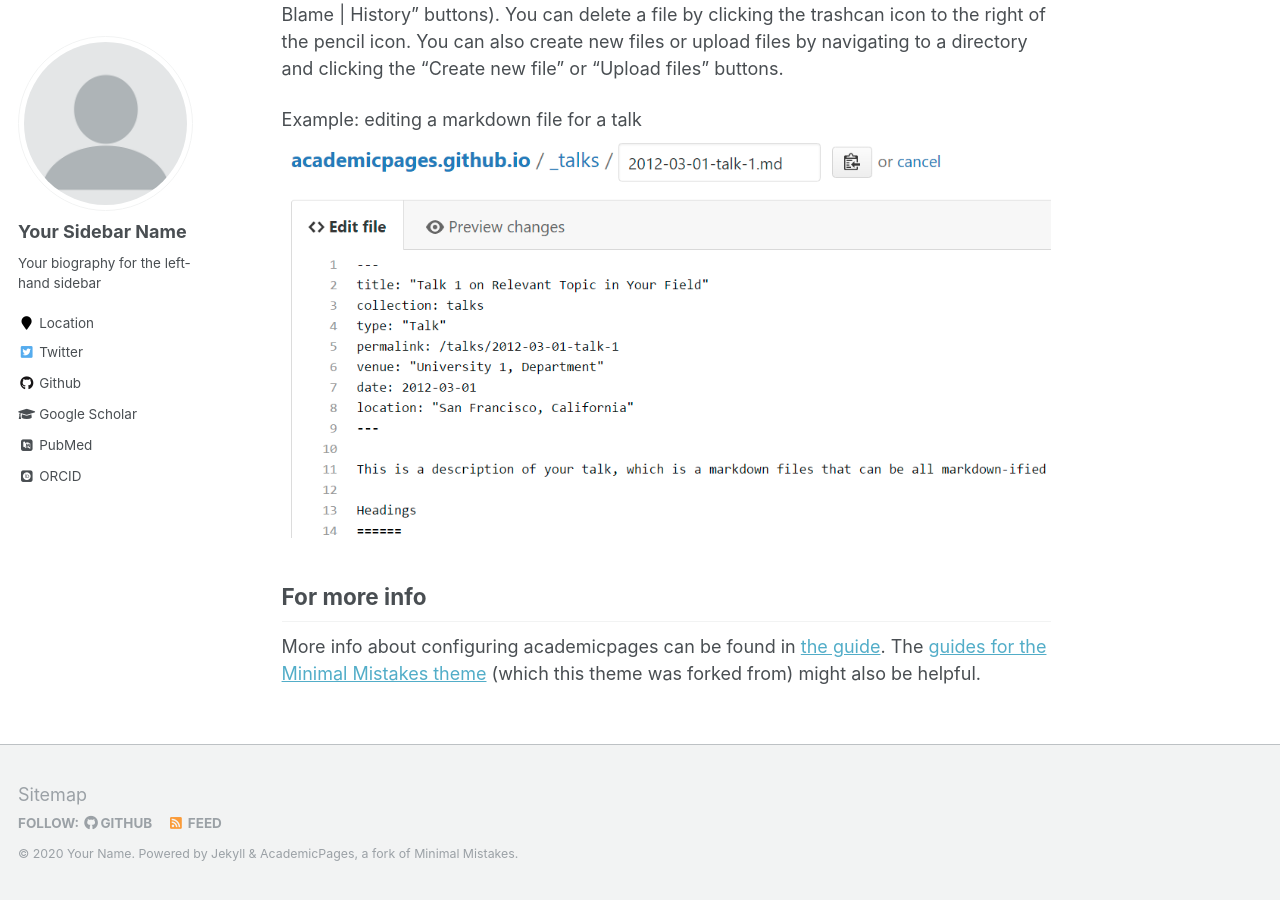
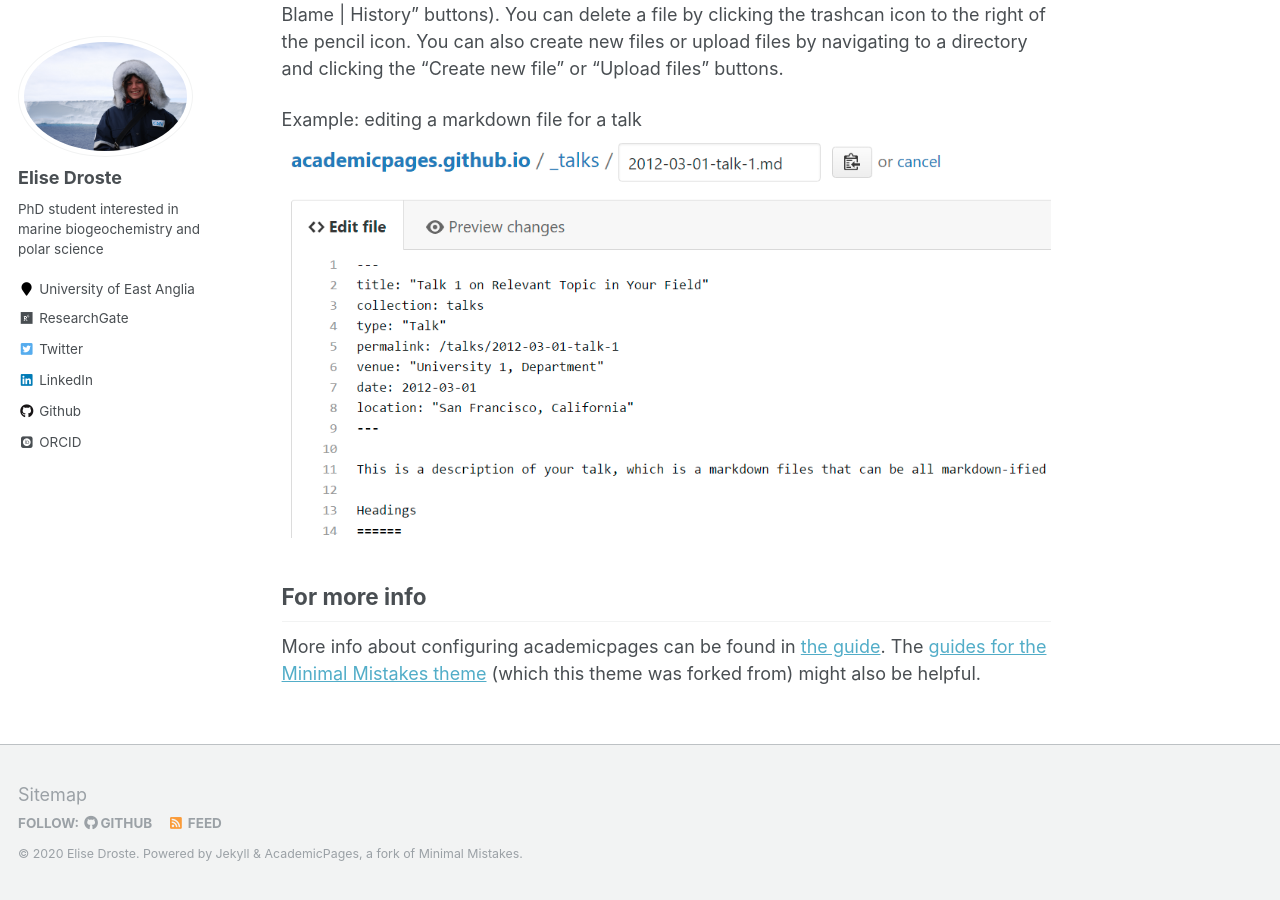
Before and after one commit to edroste/edroste.github.io, a Jekyll site: the page built from _pages/about.md, in a window 1280 px wide and 900 px high, scrolled down 2463 px. Built offline with Jekyll 4.4.1, drawn with Linux system fonts in a browser that asks for light colours; some web fonts are replaced; some of the changed text lies outside the part shown.

Commit message:
changed config file

```diff
--- a/_config.yml
+++ b/_config.yml
@@ -7,13 +7,13 @@
 
 # Site Settings
 locale                   : "en-US"
-title                    : "Your Name / Site Title"
+title                    : "Elise Droste"
 title_separator          : "-"
-name                     : &name "Your Name"
-description              : &description "personal description"
-url                      : https://academicpages.github.io # the base hostname & protocol for your site e.g. "https://mmistakes.github.io"
+name                     : &name "Elise Droste"
+description              : &description ""
+url                      : https://edroste.github.io/ # the base hostname & protocol for your site e.g. "https://mmistakes.github.io"
 baseurl                  : "" # the subpath of your site, e.g. "/blog"
-repository               : "academicpages/academicpages.github.io"
+repository               : "edroste.github.io"
 teaser                   :  # filename of teaser fallback teaser image placed in /images/, .e.g. "500x300.png"
 breadcrumbs              : false # true, false (default)
 words_per_minute         : 160
@@ -80,15 +80,15 @@ analytics:
 
 # Site Author
 author:
-  name             : "Your Sidebar Name"
-  avatar           : "profile.png"
-  bio              : "Your biography for the left-hand sidebar"
-  location         : "Location"
+  name             : "Elise Droste"
+  avatar           : "EliseDroste_profilepic.jpg"
+  bio              : "PhD student interested in marine biogeochemistry and polar science"
+  location         : "University of East Anglia"
   employer         :
-  pubmed           : "https://www.ncbi.nlm.nih.gov/pubmed/?term=john+snow"
-  googlescholar    : "http://yourfullgooglescholarurl.com"
+  pubmed           : #"https://www.ncbi.nlm.nih.gov/pubmed/?term=john+snow"
+  googlescholar    : #"http://yourfullgooglescholarurl.com"
   email            :
-  researchgate     :  # example: "https://www.researchgate.net/profile/yourprofile"
+  researchgate     :  "https://www.researchgate.net/profile/Elise_Droste2"
   uri              :
   bitbucket        :
   codepen          :
@@ -102,14 +102,14 @@ author:
   instagram        :
   impactstory      : #"https://profiles.impactstory.org/u/xxxx-xxxx-xxxx-xxxx"
   lastfm           :
-  linkedin         :
-  orcid            : "http://orcid.org/yourorcidurl"
+  linkedin         : "https://www.linkedin.com/in/elise-droste-6bb727ba/"
+  orcid            : "https://orcid.org/0000-0002-3467-0083"
   pinterest        :
   soundcloud       :
   stackoverflow    : # http://stackoverflow.com/users/123456/username
   steam            :
   tumblr           :
-  twitter          : "replacethistwitterhandle"
+  twitter          : "@Elise_Droste13"
   vine             :
   weibo            :
   xing             :
@@ -175,9 +175,9 @@ kramdown:
 
 # Collections
 collections:
-  teaching:
-    output: true
-    permalink: /:collection/:path/
+  #teaching:
+  #  output: true
+  #  permalink: /:collection/:path/
   publications:
     output: true
     permalink: /:collection/:path/
@@ -210,14 +210,14 @@ defaults:
       layout: single
       author_profile: true
   # _teaching
-  - scope:
-      path: ""
-      type: teaching
-    values:
-      layout: single
-      author_profile: true
-      share: true
-      comments: true
+  #- scope:
+  #    path: ""
+  #    type: teaching
+  #  values:
+  #    layout: single
+  #    author_profile: true
+  #    share: true
+  #    comments: true
   # _publications
   - scope:
       path: ""
@@ -255,7 +255,7 @@ sass:
 permalink: /:categories/:title/
 # paginate: 5 # amount of posts to show
 # paginate_path: /page:num/
-timezone: America/Los_Angeles # http://en.wikipedia.org/wiki/List_of_tz_database_time_zones
+timezone: Europe/London #America/Los_Angeles # http://en.wikipedia.org/wiki/List_of_tz_database_time_zones
 
 
 # Plugins
```
Also changed, not shown: images/EliseDroste_profilepic.jpg (added).
